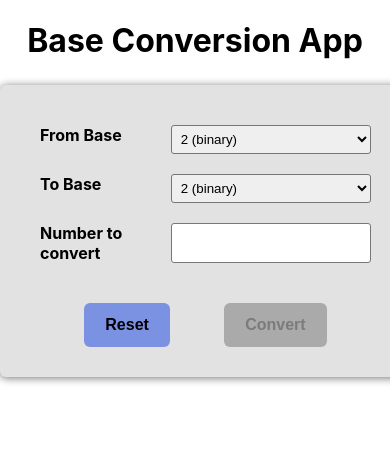
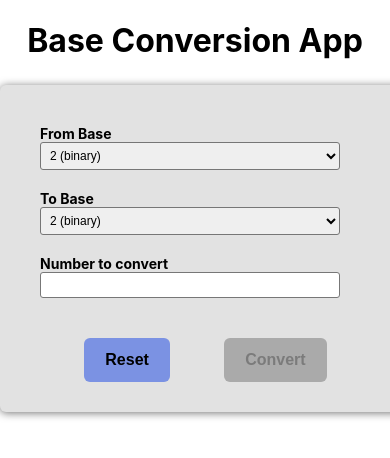
Before and after one commit to martndana/BaseConverter, a React (Create React App) app: page / in a window 390 px wide. Shown: the top 458 px of the page. Built offline with nearby package versions, Linux system fonts and the light colour scheme.

Commit message:
Fix mobile styles

```diff
--- a/src/Form/Form.js
+++ b/src/Form/Form.js
@@ -91,7 +91,6 @@ const Form = (props) => {
   };
 
   const keyPressHandler = (event) => {
-    console.log(event);
     if (charList.includes(event.key) || event.key === "Backspace") {
         return event.key;
     } else {
--- a/src/Form/Form.module.css
+++ b/src/Form/Form.module.css
@@ -4,9 +4,9 @@
     justify-content: space-around;
 }
 
-.controls label,
 .controls label {
     width: 200px;
+    font-size: 16px;
     font-weight: 700;
 }
 
@@ -14,6 +14,7 @@
 .controls input {
     width: 300px;
     padding: 5px;
+    font-size: 14px;
     border-radius: 3px;
 }
 
@@ -26,3 +27,18 @@
     display: flex;
     justify-content: space-evenly;
 }
+
+@media only screen and (max-width: 768px) {
+    .controls {
+        flex-direction: column;
+    }
+
+    .controls label {
+        font-size: 14px;
+    }
+
+    .controls input,
+    .controls select {
+        font-size: 12px;
+    }
+}
--- a/src/Results/ResultsTable.module.css
+++ b/src/Results/ResultsTable.module.css
@@ -1,6 +1,6 @@
 .results-table {
     width: 80%;
-    margin: auto;
+    margin: 20px auto;
 }
 
 .results-table td,
@@ -14,5 +14,15 @@
 }
 
 .results-table tbody {
-    font-size: 14px;
+    font-size: 16px;
 }
+
+@media only screen and (max-width: 768px) {
+    .results-table thead{
+        font-size: 16px;
+    }
+
+    .results-table tbody {
+        font-size: 14px;
+    }
+}
```
